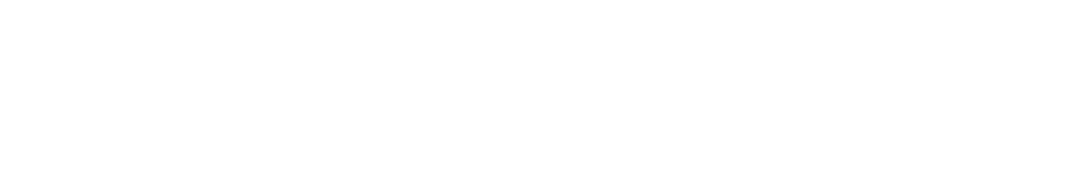
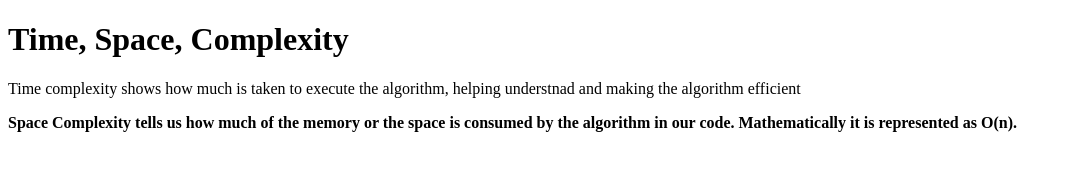
Before and after one commit to acciojob/time-and-space-complexity-NiksheyYadav, a website: page main.html in a window 1280 px wide. Shown: the whole page, without its empty margins (0-1072 px from the left). Drawn offline with Linux system fonts and the light colour scheme.

Commit message:
created a submission

```diff
--- a/main.html
+++ b/main.html
@@ -10,6 +10,10 @@
 	<!-- the entire body must be written by student -->
     <script type="text/javascript" src="./script.js">
 </script>
+	<h1>Time, Space, Complexity</h1>
+	<p>Time complexity shows how much is taken to execute the algorithm, helping understnad and making the algorithm efficient</p>
+
+	<p><b>Space Complexity tells us how much of the memory or the space is consumed by the algorithm in our code. Mathematically it is represented as O(n).</b></p>
 
 </body>
 
```
